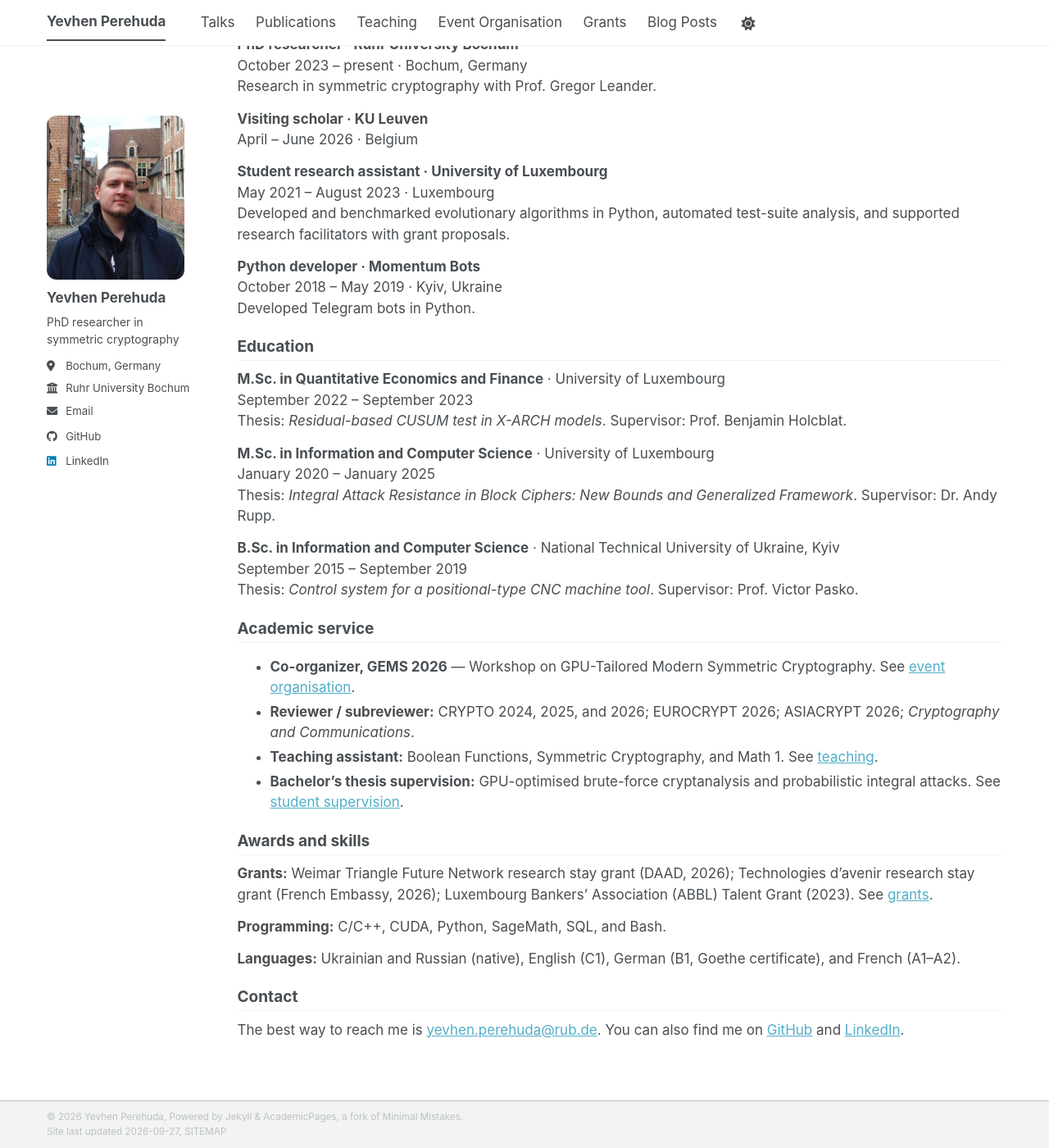
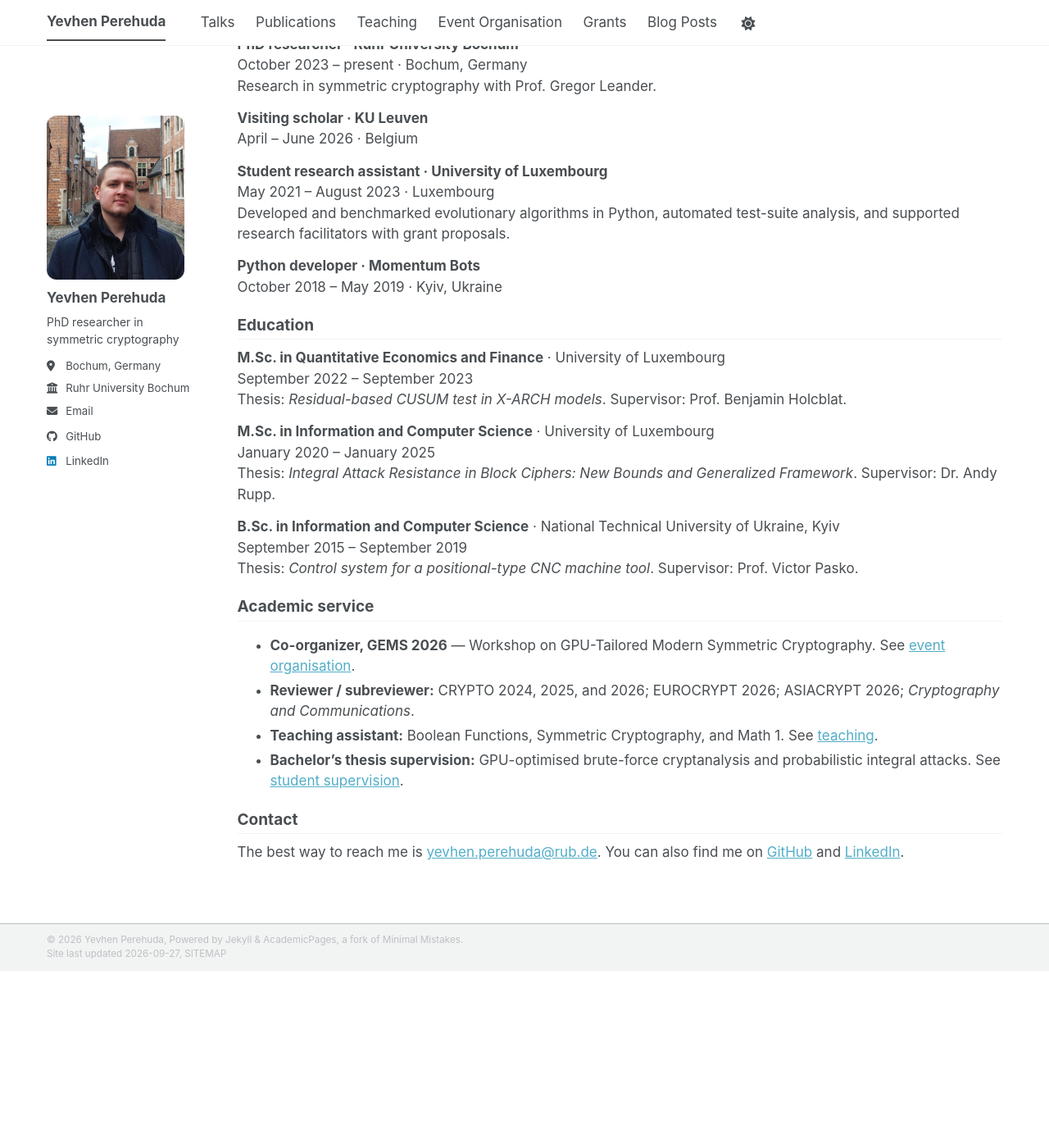
Before and after one commit to Eugen17/eugen17, a Jekyll site: the page built from _pages/about.md, in a window 1280 px wide and 1400 px high, scrolled down 508 px. Shown: the whole window at 82% size. Built offline with Jekyll 4.4.1, drawn with Linux system fonts in a browser that asks for light colours; a style sheet for code colours, icons or effects is not loaded; after the commit the page ends 1692 px from its top, so only the background shows below that.

Commit message:
Remove Telegram bot description and awards and skills from homepage

```diff
--- a/_pages/about.md
+++ b/_pages/about.md
@@ -38,7 +38,6 @@ Developed and benchmarked evolutionary algorithms in Python, automated test-suit
 
 **Python developer · Momentum Bots**
 October 2018 – May 2019 · Kyiv, Ukraine
-Developed Telegram bots in Python.
 
 ## Education
 
@@ -61,14 +60,6 @@ Thesis: *Control system for a positional-type CNC machine tool*. Supervisor: Pro
 - **Teaching assistant:** Boolean Functions, Symmetric Cryptography, and Math 1. See [teaching]({{ '/teaching/' | relative_url }}).
 - **Bachelor’s thesis supervision:** GPU-optimised brute-force cryptanalysis and probabilistic integral attacks. See [student supervision]({{ '/teaching/#student-supervision' | relative_url }}).
 
-## Awards and skills
-
-**Grants:** Weimar Triangle Future Network research stay grant (DAAD, 2026); Technologies d’avenir research stay grant (French Embassy, 2026); Luxembourg Bankers’ Association (ABBL) Talent Grant (2023). See [grants]({{ '/grants/' | relative_url }}).
-
-**Programming:** C/C++, CUDA, Python, SageMath, SQL, and Bash.
-
-**Languages:** Ukrainian and Russian (native), English (C1), German (B1, Goethe certificate), and French (A1–A2).
-
 ## Contact
 
 The best way to reach me is [yevhen.perehuda@rub.de](mailto:yevhen.perehuda@rub.de). You can also find me on [GitHub](https://github.com/Eugen17) and [LinkedIn](https://www.linkedin.com/in/yevhen-perehuda/).
```
